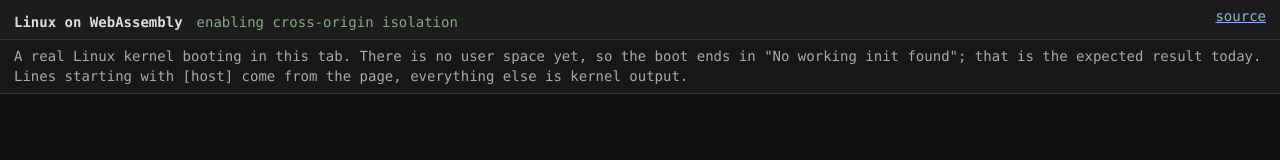
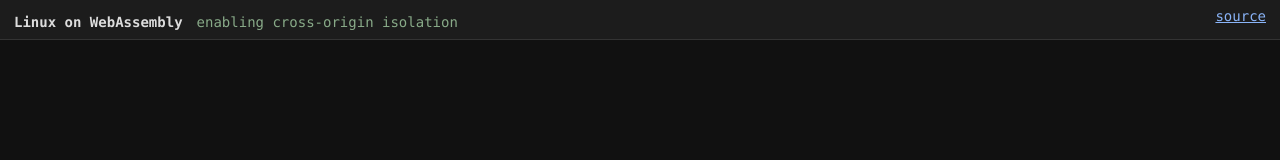
Before and after one commit to linux-wasm/distro, a plain HTML site: page site/index.html in a window 1280 px wide. Drawn offline with Linux system fonts and the light colour scheme; no server answers.

Commit message:
style(site): remove the explanatory note bar
Keep only the header and the console.

```diff
--- a/site/index.html
+++ b/site/index.html
@@ -45,13 +45,6 @@
         display: flex;
         gap: 1em;
       }
-      #note {
-        margin: 0;
-        padding: 0.5em 1em;
-        background: #171717;
-        border-bottom: 1px solid #333;
-        color: #aaa;
-      }
       #console {
         flex: 1;
         margin: 0;
@@ -77,12 +70,6 @@
         <a href="https://github.com/linux-wasm">source</a>
       </span>
     </header>
-    <p id="note">
-      A real Linux kernel booting in this tab. There is no user space yet, so
-      the boot ends in "No working init found"; that is the expected result
-      today. Lines starting with [host] come from the page, everything else
-      is kernel output.
-    </p>
     <pre id="console" aria-label="Kernel console"></pre>
     <script type="module" src="boot.js"></script>
   </body>
```
